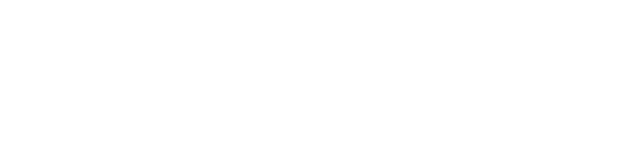
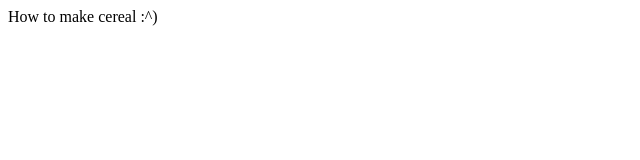
Before and after one commit to Walls101/RyParis, a plain HTML site: page recipe.html in a window 1280 px wide. Shown: the whole page, without its empty margins (0-640 px from the left). Drawn offline with Linux system fonts and the light colour scheme.

Commit message:
just a message in recipe.html

```diff
--- a/recipe.html
+++ b/recipe.html
@@ -8,6 +8,6 @@
     <link rel="stylesheet" href="./css/style.css">
 </head>
 <body>
-
+    How to make cereal :^)
 </body>
 </html>
```
